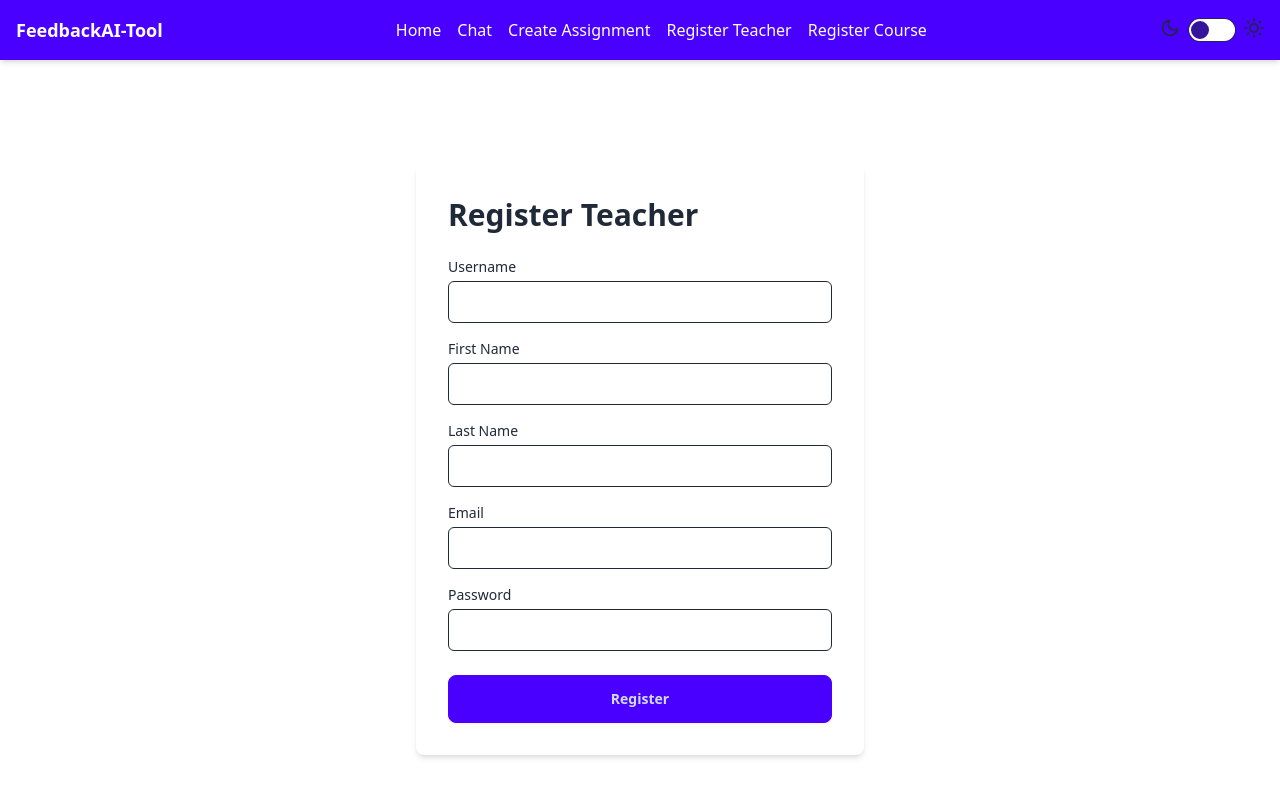
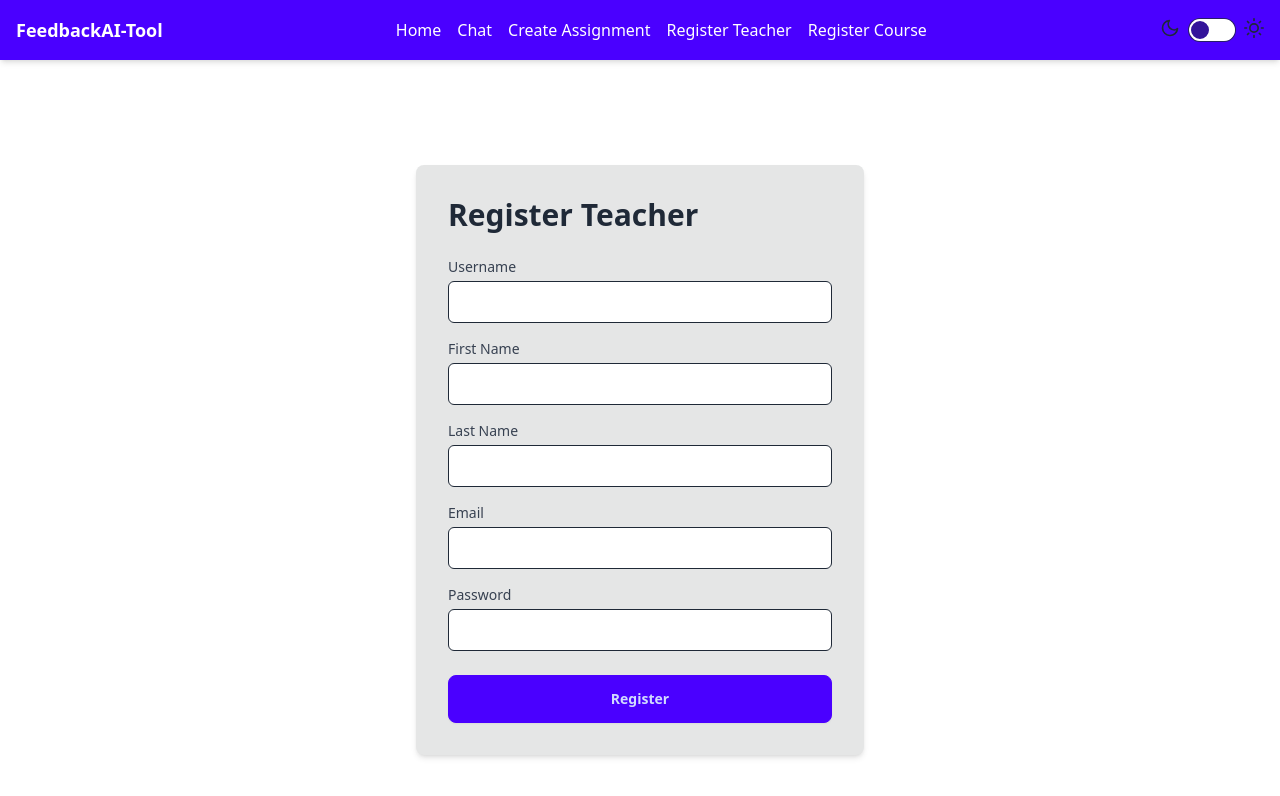
Before and after one commit to afstudeerprojecten/FeedbackAI-Tool, a React (Vite) app: page /FeedbackAI-Tool/registerteacher in a window 1280 px wide. Shown: the top 796 px of the page. Built offline with nearby package versions, Linux system fonts and the light colour scheme.

Commit message:
Update form styles and layout for Register Teacher

```diff
--- a/src/components/RegisterTeacherForm.tsx
+++ b/src/components/RegisterTeacherForm.tsx
@@ -4,26 +4,26 @@ import React from 'react';
 const RegisterTeacherForm: React.FC = () => {
   return (
     <div className="flex items-center justify-center min-h-screen">
-      <form className="w-full max-w-md p-8 bg-base rounded-lg shadow-md">
+      <form className="w-full max-w-md p-8 bg-base-300 rounded-lg shadow-md">
         <h2 className="text-3xl font-semibold mb-6">Register Teacher</h2>
         <div className="mb-4">
-          <label htmlFor="username" className="block text-sm font-medium text-white-700">Username</label>
+          <label htmlFor="username" className="block text-sm font-medium text-gray-700">Username</label>
           <input type="text" id="username" name="username" className="mt-1 p-2 w-full border rounded-md" />
         </div>
         <div className="mb-4">
-          <label htmlFor="firstname" className="block text-sm font-medium text-white-700">First Name</label>
+          <label htmlFor="firstname" className="block text-sm font-medium text-gray-700">First Name</label>
           <input type="text" id="firstname" name="firstname" className="mt-1 p-2 w-full border rounded-md" />
         </div>
         <div className="mb-4">
-          <label htmlFor="lastname" className="block text-sm font-medium text-white-700">Last Name</label>
+          <label htmlFor="lastname" className="block text-sm font-medium text-gray-700">Last Name</label>
           <input type="text" id="lastname" name="lastname" className="mt-1 p-2 w-full border rounded-md" />
         </div>
         <div className="mb-4">
-          <label htmlFor="email" className="block text-sm font-medium text-white-700">Email</label>
+          <label htmlFor="email" className="block text-sm font-medium text-gray-700">Email</label>
           <input type="email" id="email" name="email" className="mt-1 p-2 w-full border rounded-md" />
         </div>
         <div className="mb-6">
-          <label htmlFor="password" className="block text-sm font-medium text-white-700">Password</label>
+          <label htmlFor="password" className="block text-sm font-medium text-gray-700">Password</label>
           <input type="password" id="password" name="password" className="mt-1 p-2 w-full border rounded-md" />
         </div>
         <div>
--- a/src/pages/RegisterTeacherPage.tsx
+++ b/src/pages/RegisterTeacherPage.tsx
@@ -4,11 +4,11 @@ import RegisterForm from '../components/RegisterTeacherForm';
 
 const RegisterPage: React.FC = () => {
   return (
-    <div className="min-h-screen bg-base-200">
-    <div className="container mx-auto py-8">
+    <div className="min-h-screen bg-base-200 flex items-center justify-center">
+      <div className="bg-base-300 rounded-lg shadow-xl p-8 max-w-md w-full">
         <RegisterForm />
+      </div>
     </div>
-</div>
   );
 };
 
```
